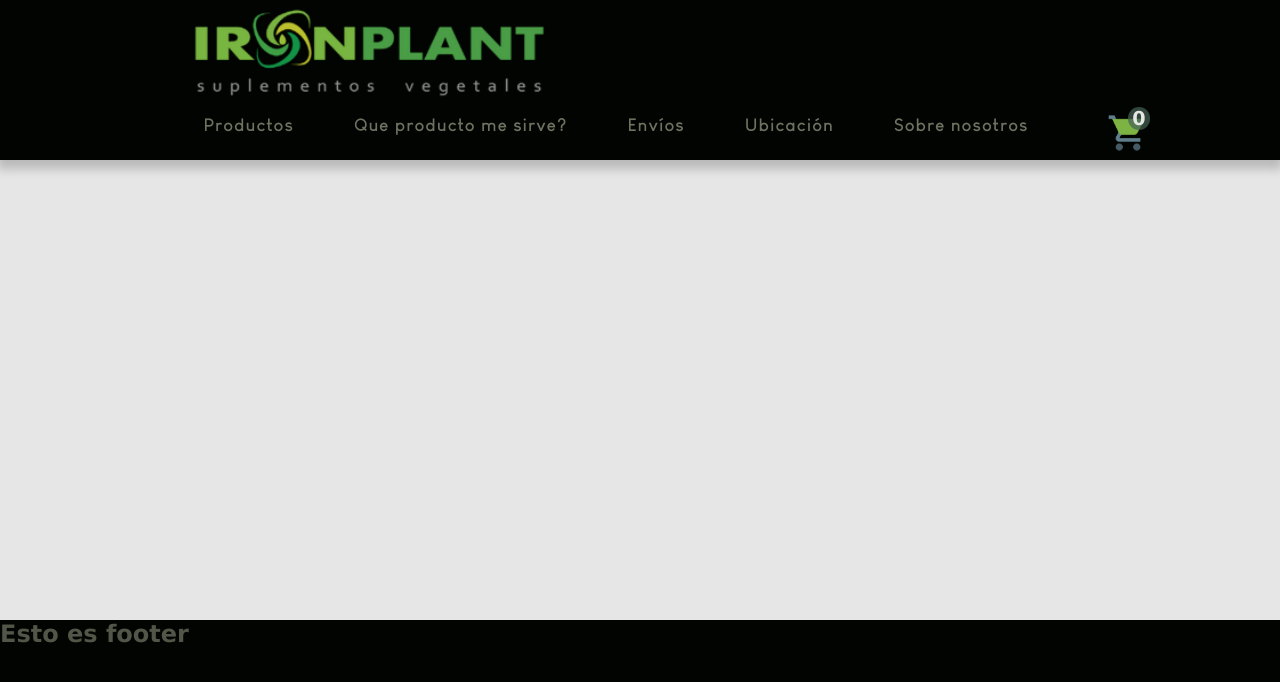
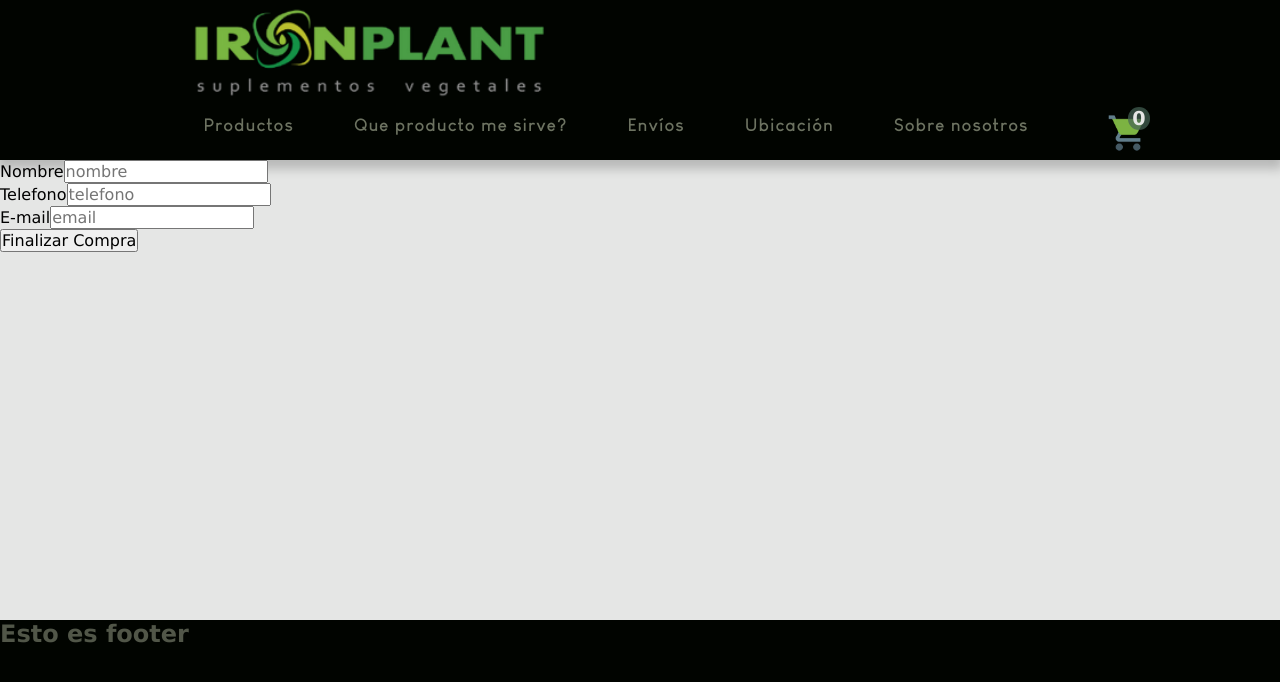
Before and after one commit to Caracolaracol/ReactJsFinal-coderhouse, a React (Create React App) app: page /checkout in a window 1280 px wide. Shown: the top 682 px of the page. Built offline with nearby package versions, Linux system fonts and the light colour scheme.

Commit message:
firebase ii

```diff
--- a/src/App.js
+++ b/src/App.js
@@ -23,7 +23,8 @@ function App() {
                             <Route path="/type/:type" element={ < Itemlistcontainer />}/>
                             <Route path="/producto/:id" element={< Itemdetailcontainer />}/>
                             <Route path="/cart" element={ <Cart/> } />
-                            <Route path="/checkout/:orderid" element={<Checkout/>}/>
+                            <Route path="/checkout" element={<Checkout/>}/>
+                            <Route path="/checkout/:orderid" element={<h2>gracias por su compra</h2>}/>
                         </Routes>
 
                     </MyProvider>
--- a/src/components/Cart/Cart.jsx
+++ b/src/components/Cart/Cart.jsx
@@ -1,31 +1,11 @@
 import { useContext } from 'react'
 import { CartContext } from '../../context/CartContext'
 import './Cart.css'
-import { Link, useNavigate } from 'react-router-dom'
-import { createBuyOrder } from '../../services/firestore'
+import { Link} from 'react-router-dom'
 
 function Cart() {
     const { cart, deleteItem,  getItemPrice } = useContext(CartContext)
-    const navigate = useNavigate()
 
-    const handleCheckout = () => {
-        const orderData = {
-            buyer: {
-                name: "agustin",
-                phone: "19288912",
-                email: "agus.rojasmolina@gmail.com"
-            },
-            items: cart,
-            date: new Date(),
-            total: getItemPrice()
-        }
-        createBuyOrder(orderData).then( orderid => {
-            navigate(`/checkout/${orderid}`)
-        })
-        .catch((error) => {
-            console.log(error);
-          })
-    }
 
     return (
         <div className='cart__container'>
@@ -91,7 +71,9 @@ function Cart() {
                             <div className='cart__goback-container'>
                                 <Link to="/"><button>Regresar a la tienda</button></Link>
                             </div>
-                            <button onClick={handleCheckout}>Terminar mi compra</button>
+                            <Link to="/checkout">
+                                <button>Terminar mi compra</button>
+                            </Link>
                         </div>
                     </div>
                 }
--- a/src/components/Checkout/Checkout.jsx
+++ b/src/components/Checkout/Checkout.jsx
@@ -1,9 +1,83 @@
-
+import { useState, useContext  } from 'react'
+import { CartContext } from '../../context/CartContext'
+import { useNavigate } from 'react-router-dom'
+import { createBuyOrder } from '../../services/firestore'
 
 function Checkout(){
+    const [dataForm, setDataForm] = useState({name:"", phone:"", email:""})
+    const { cart, getItemPrice } = useContext(CartContext)
+    const navigate = useNavigate()
 
+    function inputChangeHandler(event) {
+        let inputName = event.target.name
+        let value = event.target.value
+
+        const newDataForm = {...dataForm}
+        newDataForm[inputName] = value
+        setDataForm(newDataForm)
+    }
+
+    function handleCheckout(event) {
+        event.preventDefault()
+        const orderData = {
+            buyer: dataForm,
+            items: cart,
+            date: new Date(),
+            total: getItemPrice()
+        }
+        console.log(orderData)
+        createBuyOrder(orderData).then( orderid => {
+            navigate(`/checkout/${orderid}`)
+        })
+        .catch((error) => {
+            console.log(error);
+          })
+    }
     return (
-        <h2>Gracias por su compra</h2>
+        <div className="form-container">
+            <form onSubmit={handleCheckout}>
+                <for className="form__item">
+                    <label>
+                        Nombre
+                    </label>
+                    <input
+                        value={dataForm.name}
+                        onChange={inputChangeHandler}
+                        name="name"
+                        type="text"
+                        placeholder='nombre'
+                        required
+                    />
+                </for>
+                <div className="form__item">
+                    <label>
+                        Telefono
+                    </label>
+                    <input
+                        value={dataForm.phone}
+                        onChange={inputChangeHandler}
+                        name="phone"
+                        type="text"
+                        placeholder='telefono'
+                        required
+                    />
+                </div>
+                <div className="form__item">
+                    <label>
+                        E-mail
+                    </label>
+                    <input
+                        value={dataForm.email}
+                        onChange={inputChangeHandler}
+                        name="email"
+                        type="text"
+                        placeholder='email'
+                        required
+                    />
+                </div>
+                <button type="submit" onClick={handleCheckout}>Finalizar Compra</button>
+            </form>
+        </div>
     )
 }
 
--- a/src/services/firestore.js
+++ b/src/services/firestore.js
@@ -241,6 +241,7 @@ export async function exportDataToFirestore(){
             imginfonutri: "/products/nutririce.jpg",
             detail:
                 "",
+            extradetail: "",
             ingredientes:""
         },
         {
@@ -256,6 +257,7 @@ export async function exportDataToFirestore(){
             imginfonutri: "/products/nutririce.jpg",
             detail:
                 "",
+            extradetail: "",
             ingredientes:""
         },
         {
@@ -271,6 +273,7 @@ export async function exportDataToFirestore(){
             imginfonutri: "/products/nutririce.jpg",
             detail:
                 "",
+            extradetail: "",
             ingredientes:""
         },
         {
@@ -286,6 +289,7 @@ export async function exportDataToFirestore(){
             imginfonutri: "/products/nutririce.jpg",
             detail:
                 "",
+            extradetail: "",
             ingredientes:""
         },
         {
@@ -301,6 +305,7 @@ export async function exportDataToFirestore(){
             imginfonutri: "/products/nutririce.jpg",
             detail:
                 "La proteína aislada de poroto mung se obtiene del poroto mung, sienda esta versión una mezcla del aislado proteíco del poroto con cacao natural, creatina y taurina Todos los productos Iron Plant son elaborados con las mejores materias primas sin ingredientes de origen animal. Formato: 1 Kilo / 33 porciones 20 gr de proteína por porció Ingredientes: Proteína aislada de poroto mung, cacao natural, sucralosa. Alérgenos: Elaborado en líneas que procesan soya. trigo, y cacao. Cantidad de sucralosa por porción 0.3 mg IDA 15 mg p/cada kg de peso ",
+            extradetail: "",
             ingredientes:""
         },
         {
@@ -316,6 +321,7 @@ export async function exportDataToFirestore(){
             imginfonutri: "/products/nutririce.jpg",
             detail:
                 "La proteína aislada de poroto mung se obtiene del poroto mung, sienda esta versión una mezcla del aislado proteíco del poroto con cacao natural. ",
+            extradetail: "",
             ingredientes:""
         },
         {
@@ -331,6 +337,7 @@ export async function exportDataToFirestore(){
             imginfonutri: "/products/nutririce.jpg",
             detail:
                 "",
+            extradetail: "",
             ingredientes:""
         },
         {
@@ -346,6 +353,7 @@ export async function exportDataToFirestore(){
             imginfonutri: "/products/nutririce.jpg",
             detail:
                 "",
+            extradetail: "",
             ingredientes:""
         },
 
@@ -364,8 +372,11 @@ export async function exportDataToFirestore(){
             subcategory: "fava",
             tipo: "masa-muscular",
             img: '/products/monsterfavabanana4kg01.png',
+            imgaminograma: "/products/aminogramarice.jpg",
+            imginfonutri: "/products/nutririce.jpg",
             detail:
                 "Por primera vez a base de Habas! El ganador de peso por excelencia de nuestra marca, una porción de 60 grs (6 cucharadas soperas) equivalen a un plato de 100 grs de legumbres, por lo que es un gran aliado para quienes necesitan comer más, o no quieren saltarse comidas, así como también aquellos que gustan de los deportes al aire libre y quieren llevar un alimento completo.",
+            extradetail: "",
             ingredientes:""
         },
         {
@@ -377,9 +388,12 @@ export async function exportDataToFirestore(){
             subcategory: "fava",
             tipo: "masa-muscular",
             img: '/products/monsterfavacacao4kg01.png',
+            imgaminograma: "/products/aminogramarice.jpg",
+            imginfonutri: "/products/nutririce.jpg",
             detail:
                 "Por primera vez a base de Habas! El ganador de peso por excelencia de nuestra marca, una porción de 60 grs (6 cucharadas soperas) equivalen a un plato de 100 grs de legumbres, por lo que es un gran aliado para quienes necesitan comer más, o no quieren saltarse comidas, así como también aquellos que gustan de los deportes al aire libre y quieren llevar un alimento completo.",
-            ingredientes:""
+                extradetail: "",
+                ingredientes:""
         },
         {
             id: 103,
@@ -390,9 +404,12 @@ export async function exportDataToFirestore(){
             subcategory: "mung",
             tipo: "masa-muscular",
             img: '/products/monstermungbanana4kg01.png',
+            imgaminograma: "/products/aminogramarice.jpg",
+            imginfonutri: "/products/nutririce.jpg",
             detail:
                 "",
-            ingredientes:""
+                extradetail: "",
+                ingredientes:""
         },
         {
             id: 104,
@@ -403,8 +420,11 @@ export async function exportDataToFirestore(){
             subcategory: "mung",
             tipo: "masa-muscular",
             img: '/products/monstermungcacao4kg01.png',
+            imgaminograma: "/products/aminogramarice.jpg",
+            imginfonutri: "/products/nutririce.jpg",
             detail:
                 "",
+                extradetail: "",
             ingredientes:""
         },
         {
@@ -416,8 +436,11 @@ export async function exportDataToFirestore(){
             subcategory: "arroz",
             tipo: "masa-muscular",
             img: '/products/monsterricecacao4kg01.png',
+            imgaminograma: "/products/aminogramarice.jpg",
+            imginfonutri: "/products/nutririce.jpg",
             detail:
                 "",
+                extradetail: "",
             ingredientes:""
         },
 
@@ -433,6 +456,8 @@ export async function exportDataToFirestore(){
             subcategory: "b12",
             tipo: "nutricion-diaria",
             img: '/products/b12.png',
+            imgaminograma: "/products/aminogramarice.jpg",
+            imginfonutri: "/products/nutririce.jpg",
             detail:
                 " La metilcobalamina es una forma muy conocida de vitamina B12, formada a partir de carbón activado con algunas bacterias capaces de sintetizar B12 como la acetibacterium, enterobacter, agrobacterium , entro otras por lo que no es de origen animal. La vitamina B12 interviene en el buen funcionamiento del sistema inmune, el sistema nervioso y la producción de neurotrasmisores, entre otros Contenido Neto 100 gramos Porciones por envase 100 aprox Depende de sus necesidades por cada gramo se obtiene 1000 mcg, por lo que se puede cubrir el requerimiento semanal (2000 mcg) con 2 gramos",
             extradetail:"Modo de Uso: Coloque de forma sublingual una cantidad de producto equivalente al tamaño de una gota de agua, esta cantidad cubre el requerimiento diario de B12 y este producto contiene 8333 porciones diarias aprox.",
@@ -493,6 +518,8 @@ export async function exportDataToFirestore(){
             subcategory: "probioticos",
             tipo: "nutricion-diaria",
             img: '/products/probiotic.png',
+            imgaminograma: "/products/aminogramarice.jpg",
+            imginfonutri: "/products/nutririce.jpg",
             detail:
                 "Probiótico con cápsula vegetal y 11 cepas que suman en total 50 billones dé probióticos por cada veggie cap! Hemos fusionado nuestras clásicas cepas de Reuteri y Plantarum y hemos añadido 9 más; Bifidobacterium breve, Bifidobacterium bifidum, ssp lactis, B. longum, lactobacillus acidophilus, lactobacillus rhamnosus, Lac. Casei, Lac. Salivarius y lac. Helveticus. Todo esto en una sola cápsula, la cual es libre de gelatina. Ideal para el sistema digestivo",
             extradetail:"Modo de uso: consumir una cápsula al día con un vaso de agua. 1.9 calorías por cápsula. ",
```
